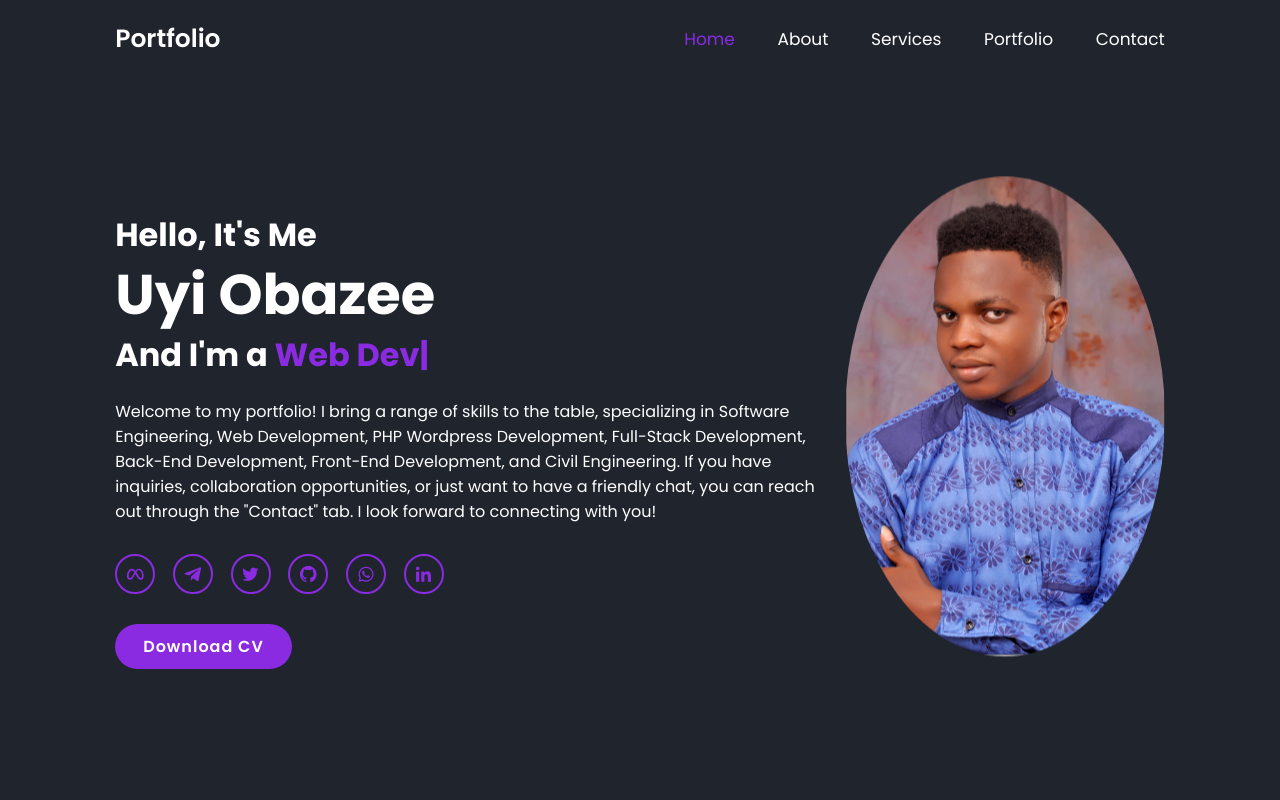
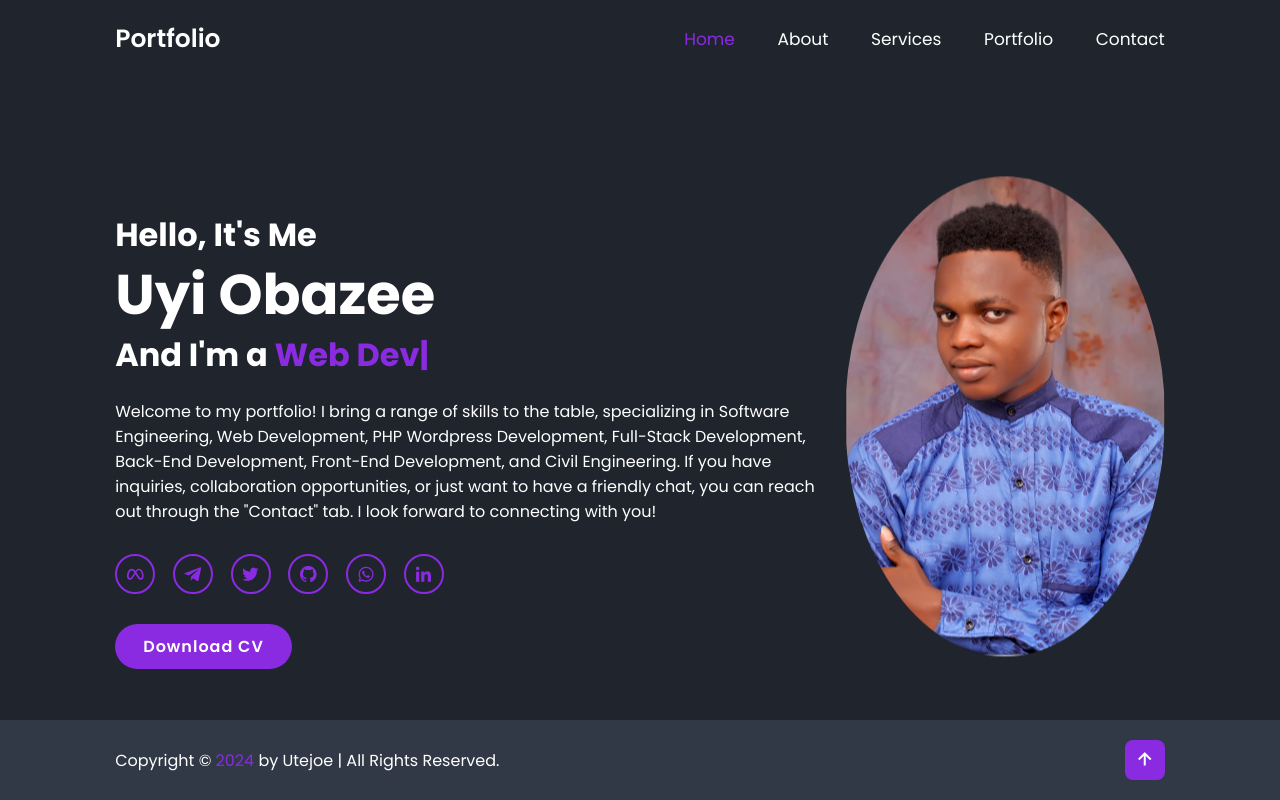
Before and after one commit to utejoe/Webstack-Portfolio-Project, a browser extension: page my-portfolio/index.html in a window 1280 px wide. Shown: the top 800 px of the page. Drawn offline with nearby package versions, Linux system fonts and the light colour scheme.

Commit message:
committing changes in footer

```diff
--- a/my-portfolio/css/style.css
+++ b/my-portfolio/css/style.css
@@ -388,13 +388,19 @@ span {
 
 
 .footer {
+    position: fixed;
+    bottom: 0;
+    left: 0;
+    width: 100%;
     display: flex;
     justify-content: space-between;
     align-items: center;
     flex-wrap: wrap;
     padding: 2rem 9%;
     background: var(--second-bg-color);
+    z-index: 100; /* Ensure the footer appears above other content */
 }
+
 
 .footer-text p {
     font-size: 1.6rem;
--- a/my-portfolio/index.html
+++ b/my-portfolio/index.html
@@ -203,7 +203,7 @@
     <!-- footer design -->
     <footer class="footer">
         <div class="footer-text">
-        <p>Copyright & Copy; 2023 by Utejoe | All Rights Reserved.</p>
+            <p>Copyright &copy; <span id="copyrightYear"></span> by Utejoe | All Rights Reserved.</p>
         </div>
 
         <div class="footer-iconTop">
@@ -224,4 +224,8 @@
 
 </body>
 
+<script>
+    document.getElementById("copyrightYear").innerText = new Date().getFullYear();
+  </script>
+
 </html>
```
